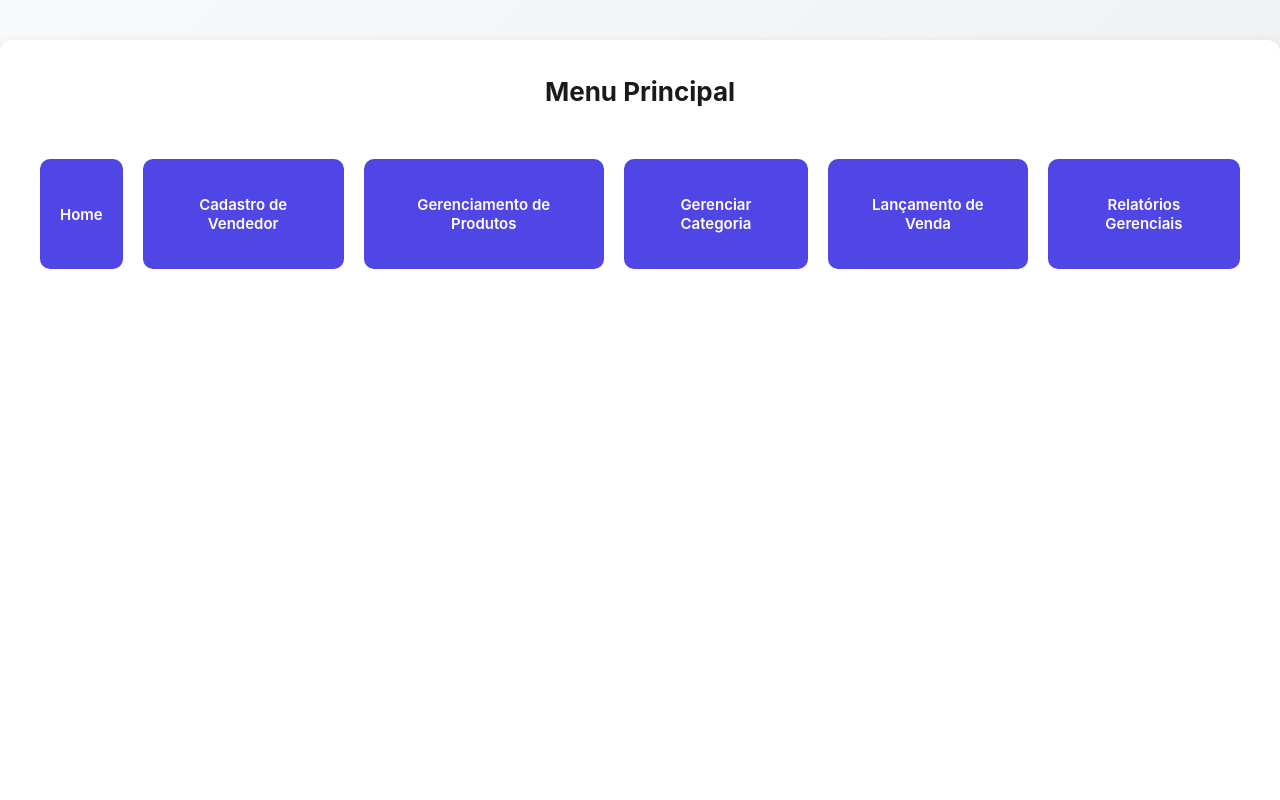
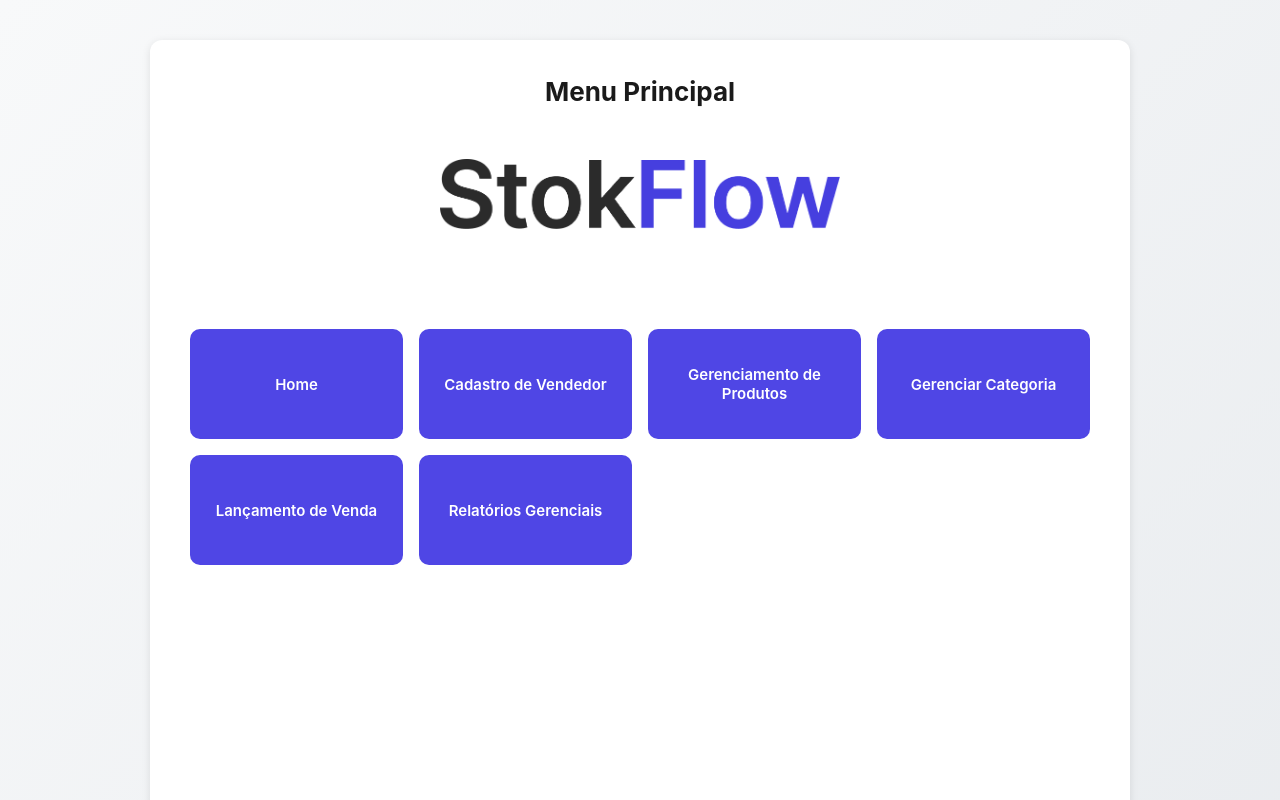
Before and after one commit to JoaoPedro-Reis/TrabalhoModelagemSistemas, a React app in the folder frontend/: page / in a window 1280 px wide. Shown: the top 800 px of the page. Built offline with nearby package versions, Linux system fonts and the light colour scheme; the HTML template or start-up script is replaced by a standard one.

Commit message:
ajustes no menu

```diff
--- a/frontend/src/rotas/Menu/Menu.css
+++ b/frontend/src/rotas/Menu/Menu.css
@@ -14,7 +14,7 @@
   padding: 32px 40px 40px;
   box-shadow: 0 2px 8px rgba(0, 0, 0, 0.1);
   width: 100%;
-  max-width: 1200px;
+  max-width: 900px;
 }
 
 .menu-container .title {
@@ -25,9 +25,16 @@
   margin-top: 0;
 }
 
+.menu-logo {
+  width: 400px;
+  height: auto;
+  margin: 0 auto 80px;
+  display: block;
+}
+
 .button-group {
   display: grid;
-  grid-template-columns: repeat(3, 1fr);
+  grid-template-columns: repeat(3, 1fr); /* 3 colunas fixas */
   gap: 24px;
   width: 100%;
 }
@@ -47,6 +54,8 @@
   align-items: center;
   justify-content: center;
   text-align: center;
+  min-width: 0; /* evita quebra de layout */
+  width: 100%;  /* garante que ocupe toda a coluna */
 }
 
 .bt-route:hover {
--- a/frontend/src/rotas/Menu/Menu.jsx
+++ b/frontend/src/rotas/Menu/Menu.jsx
@@ -1,5 +1,6 @@
 import { useNavigate } from "react-router-dom";
 import "./Menu.css";
+import logo from "../../assets/StokFlow_logo.png";
 
 const Menu = () => {
   const navigate = useNavigate();
@@ -12,6 +13,7 @@ const Menu = () => {
     <div className="menu-container">
       <div className="container">
         <h1 className="title">Menu Principal</h1>
+        <img src={logo} alt="StokFlow Logo" className="menu-logo" />
         <div className="button-group">
           <button onClick={() => handleNavigation("/")} className="bt-route">
             Home
```
Also changed, not shown: frontend/src/assets/StokFlow_logo.png (added).
